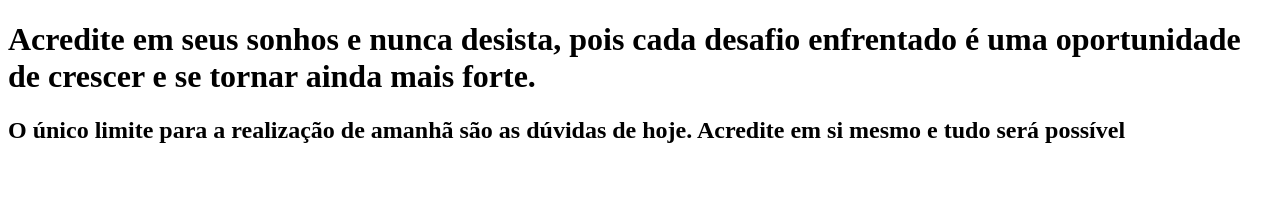
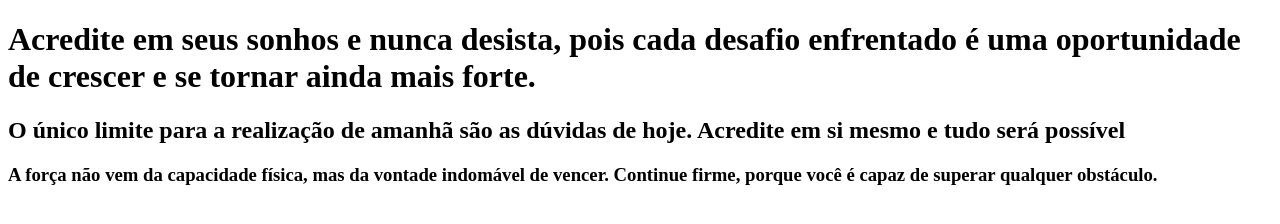
Before and after one commit to rodrigoMedeiros0/bootcampDevJava, a plain HTML site: page index.html in a window 1280 px wide. Drawn offline with Linux system fonts and the light colour scheme.

Commit message:
frase motivacional 3

```diff
--- a/index.html
+++ b/index.html
@@ -8,5 +8,6 @@
 <body>
     <h1>Acredite em seus sonhos e nunca desista, pois cada desafio enfrentado é uma oportunidade de crescer e se tornar ainda mais forte.</h1>
     <h2>O único limite para a realização de amanhã são as dúvidas de hoje. Acredite em si mesmo e tudo será possível</h2>
+    <h3>A força não vem da capacidade física, mas da vontade indomável de vencer. Continue firme, porque você é capaz de superar qualquer obstáculo.</h3>
 </body>
 </html>
```
